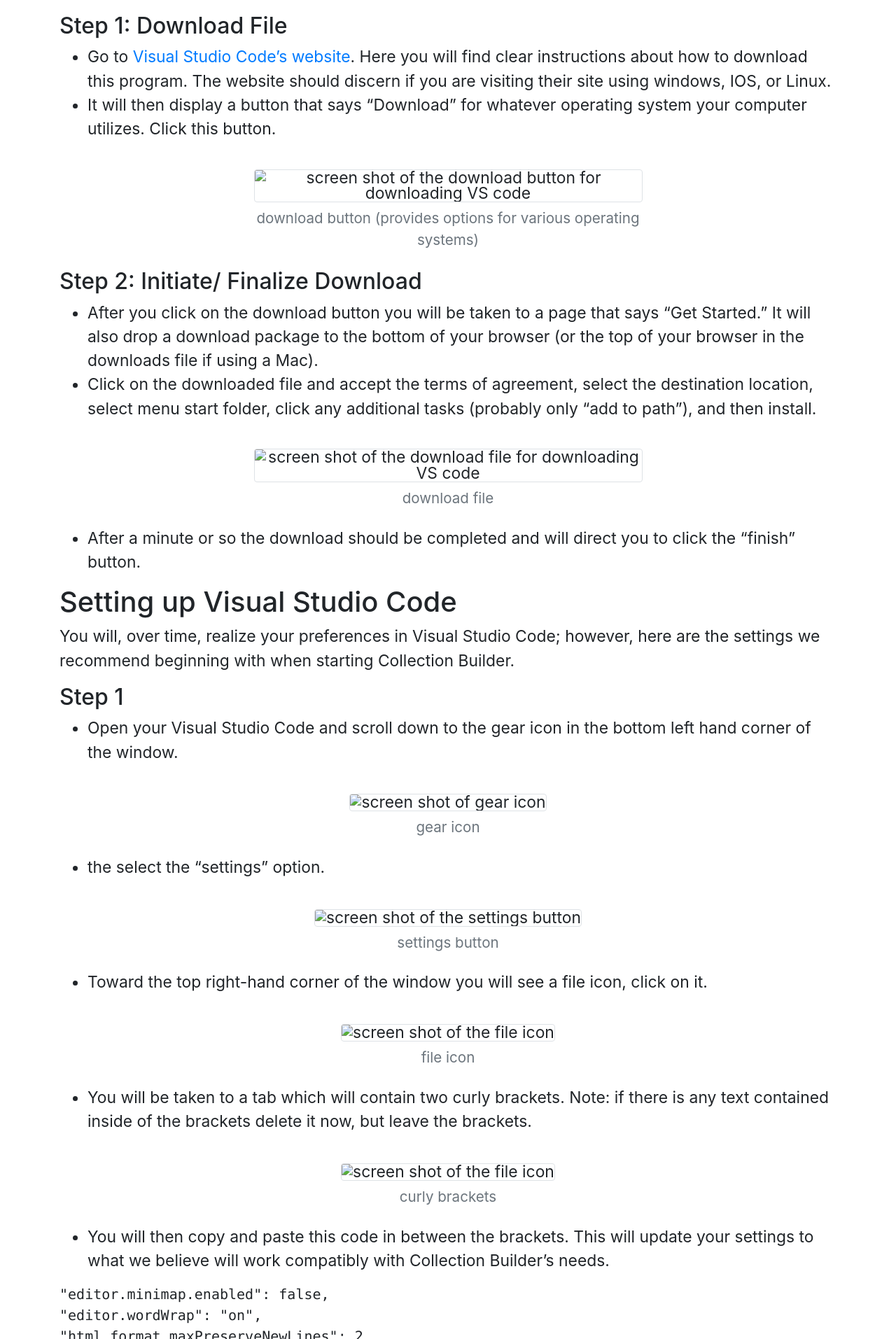
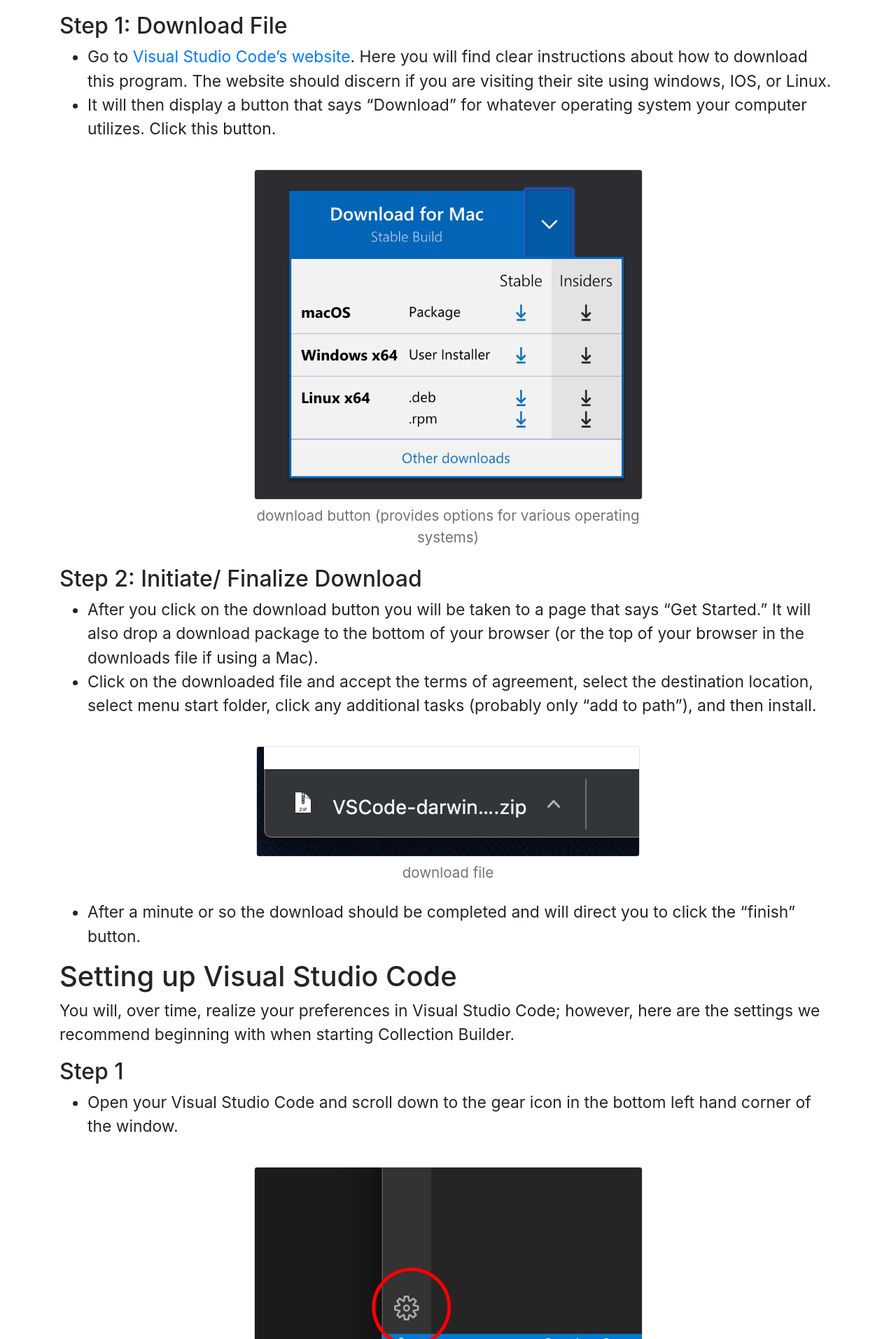
Before and after one commit to lib-static/howto, a Jekyll site: the page built from howtos/visualstudiocode.md, in a window 1280 px wide. Shown: the part 502-2415 px from the top of the page at 70% size. Built offline with Jekyll 4.4.1, drawn with Linux system fonts in a browser that asks for light colours.

Commit message:
fix more image links

````diff
--- a/howtos/visualstudiocode.md
+++ b/howtos/visualstudiocode.md
@@ -11,7 +11,7 @@ Visual Studio Code is an open source text editor which will help you develop you
 - Go to [Visual Studio Code's website](https://code.visualstudio.com){:target="_blank"}. Here you will find clear instructions about how to download this program. The website should discern if you are visiting their site using windows, IOS, or Linux.
 - It will then display a button that says "Download" for whatever operating system your computer utilizes. Click this button.
 
-{% include bootstrap/figure.md img="howto/visualstudio/screen-shot-1.png" caption="download button (provides options for various operating systems)" alt="screen shot of the download button for downloading VS code" class="w-50" %}
+{% include bootstrap/figure.md img="/visualstudio/screen-shot-1.png" caption="download button (provides options for various operating systems)" alt="screen shot of the download button for downloading VS code" class="w-50" %}
 
 
 
@@ -19,7 +19,7 @@ Visual Studio Code is an open source text editor which will help you develop you
 
 - After you click on the download button you will be taken to a page that says "Get Started." It will also drop a download package to the bottom of your browser (or the top of your browser in the downloads file if using a Mac).
 - Click on the downloaded file and accept the terms of agreement, select the destination location, select menu start folder, click any additional tasks (probably only "add to path"), and then install.
-{% include bootstrap/figure.md img="howto/visualstudio/screen-shot-2.png" caption="download file" alt="screen shot of the download file for downloading VS code" class="w-50" %}
+{% include bootstrap/figure.md img="/visualstudio/screen-shot-2.png" caption="download file" alt="screen shot of the download file for downloading VS code" class="w-50" %}
 - After a minute or so the download should be completed and will direct you to click the "finish" button.
 
 # Setting up Visual Studio Code
@@ -29,16 +29,16 @@ You will, over time, realize your preferences in Visual Studio Code; however, he
 ## Step 1
 
 - Open your Visual Studio Code and scroll down to the gear icon in the bottom left hand corner of the window.
-{% include bootstrap/figure.md img="howto/visualstudio/screenshotgears2copy.png" caption="gear icon" alt="screen shot of gear icon" class="w-50" %}
+{% include bootstrap/figure.md img="/visualstudio/screenshotgears2copy.png" caption="gear icon" alt="screen shot of gear icon" class="w-50" %}
 
 - the select the "settings" option.
-{% include bootstrap/figure.md img="howto/visualstudio/screenshotsettings.png" caption="settings button" alt="screen shot of the settings button" class="w-50" %}
+{% include bootstrap/figure.md img="/visualstudio/screenshotsettings.png" caption="settings button" alt="screen shot of the settings button" class="w-50" %}
 
 - Toward the top right-hand corner of the window you will see a file icon, click on it.
-{% include bootstrap/figure.md img="howto/visualstudio/screenshotfile.png" caption="file icon" alt="screen shot of the file icon" class="w-50" %}
+{% include bootstrap/figure.md img="/visualstudio/screenshotfile.png" caption="file icon" alt="screen shot of the file icon" class="w-50" %}
 
 - You will be taken to a tab which will contain two curly brackets. Note: if there is any text contained inside of the brackets delete it now, but leave the brackets.
-{% include bootstrap/figure.md img="howto/visualstudio/sreenshot.6.png" caption="curly brackets" alt="screen shot of the file icon" class="w-50" %}
+{% include bootstrap/figure.md img="/visualstudio/sreenshot.6.png" caption="curly brackets" alt="screen shot of the file icon" class="w-50" %}
 
 - You will then copy and paste this code in between the brackets. This will update your settings to what we believe will work compatibly with Collection Builder's needs.
 
@@ -55,7 +55,7 @@ You will, over time, realize your preferences in Visual Studio Code; however, he
 "problems.autoReveal": false
 ```
 
-{% include bootstrap/figure.md img="howto/visualstudio/screenshot.7.png" caption="copied code" alt="screen shot of pasted text" class="w-50" %}
+{% include bootstrap/figure.md img="/visualstudio/screenshot.7.png" caption="copied code" alt="screen shot of pasted text" class="w-50" %}
 
 - Now that you are complete be sure to save your changes before moving on. You have officially *set up* Visual Studio Code.
 
@@ -67,11 +67,11 @@ You will get used to Visual Studio Code and determine your own preferences over
 
 - Find an icon at the bottom left-hand corner of your window. Click it.
 
-{% include bootstrap/figure.md img="howto/visualstudio/pluginfind.png" caption="extensions icon" alt="screen shot of extensions" class="w-50" %}
+{% include bootstrap/figure.md img="/visualstudio/pluginfind.png" caption="extensions icon" alt="screen shot of extensions" class="w-50" %}
 
 - You should be taken to a screen like this. The search bar is where you will search any extensions you want to install.
 
-{% include bootstrap/figure.md img="howto/visualstudio/searchbar.png" caption="search bar" alt="screen shot of search bar" class="w-50" %}
+{% include bootstrap/figure.md img="/visualstudio/searchbar.png" caption="search bar" alt="screen shot of search bar" class="w-50" %}
 
 ## Step 2
 
@@ -81,7 +81,7 @@ Now it's time to start searching and installing plug-ins. It's as easy as typing
 
 - To install this extension, simply click the green "install" button. The program will do the rest.
 
-{% include bootstrap/figure.md img="howto/visualstudio/spellcheck.png" alt="screen shot of spell check" class="w-50" %}
+{% include bootstrap/figure.md img="/visualstudio/spellcheck.png" alt="screen shot of spell check" class="w-50" %}
 
 **Here's a quick list of other extensions you might find useful.**
 
````
Also changed, not shown: howtos/installatom.md (+8 -8 lines), howtos/openrepointexteditor.md (+2 -2 lines).
